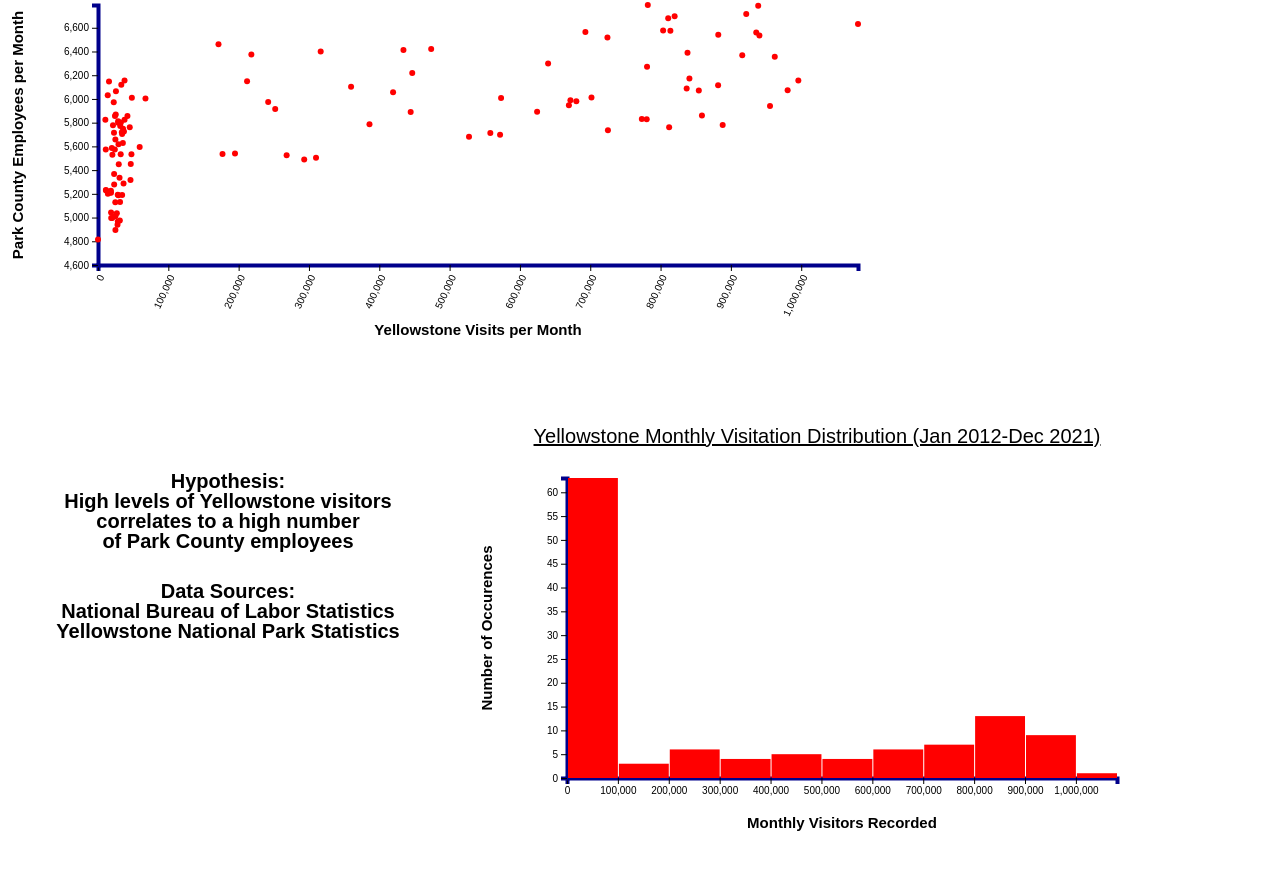
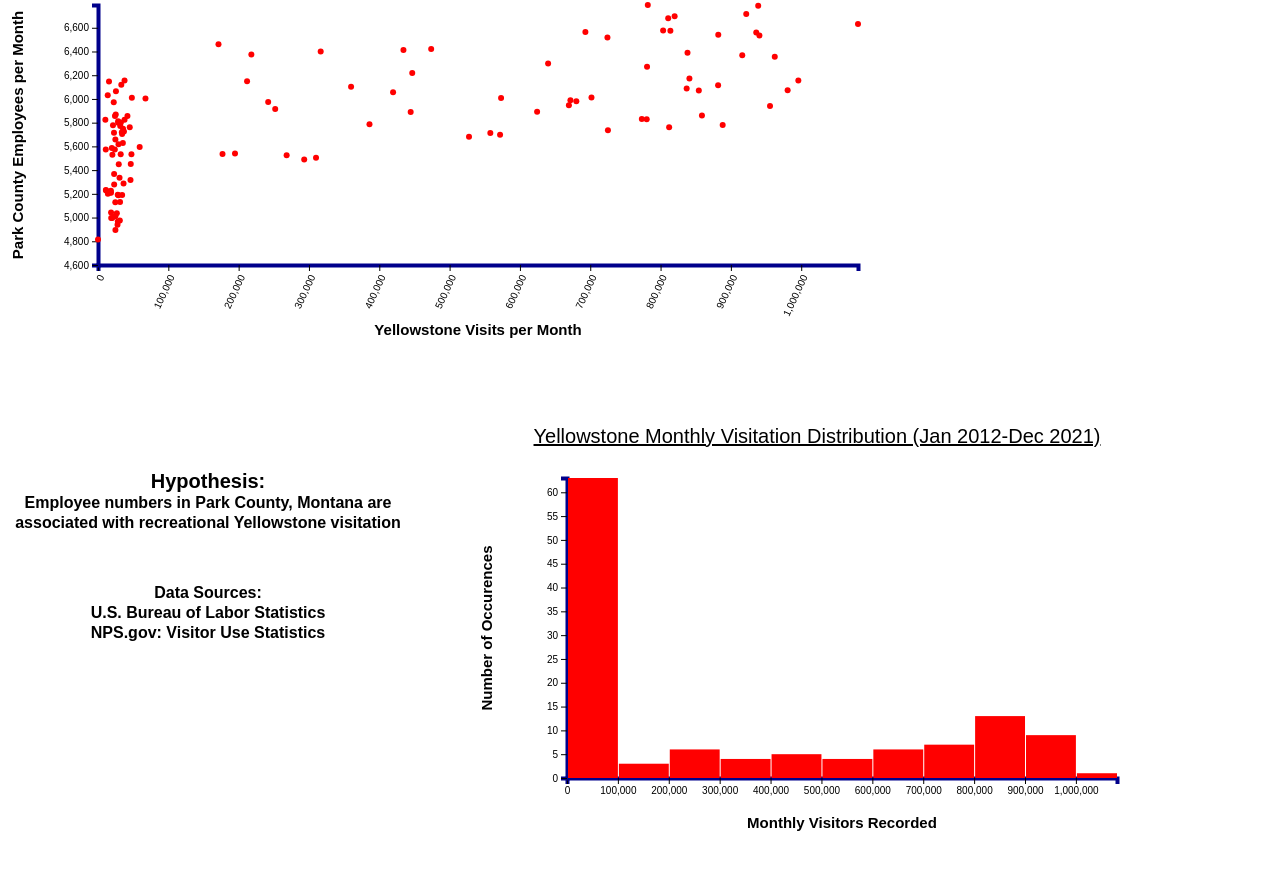
Before and after one commit to hged13/Scatter-Histogram, a plain HTML site: page index.html in a window 1280 px wide. Shown: the part 1059-1950 px from the top of the page. Drawn offline with nearby package versions, Linux system fonts and the light colour scheme.

Commit message:
Add files via upload

```diff
--- a/index.html
+++ b/index.html
@@ -98,54 +98,47 @@ var holder = d3.select("body") // select the 'body' element
       .attr("height", 500);
 // draw a circle
       holder.append("text")
-      .attr("x", 220 )
+      .attr("x", 200 )
       .attr("y",  100)
       .style("text-anchor", "middle")
       .style("font-size","20px")
       .style("font-weight","bold")
       .text("Hypothesis:");
       holder.append("text")
-      .attr("x", 220 )
+      .attr("x", 200 )
       .attr("y",  120)
       .style("text-anchor", "middle")
-      .style("font-size","20px")
+      .style("font-size","16px")
       .style("font-weight","bold")
-      .text("High levels of Yellowstone visitors");
+      .text("Employee numbers in Park County, Montana are ");
       holder.append("text")
-      .attr("x", 220 )
+      .attr("x", 200 )
       .attr("y",  140)
       .style("text-anchor", "middle")
-      .style("font-size","20px")
+      .style("font-size","16px")
       .style("font-weight","bold")
-      .text("correlates to a high number");
-      holder.append("text")
-      .attr("x", 220 )
-      .attr("y",  160)
-      .style("text-anchor", "middle")
-      .style("font-size","20px")
-      .style("font-weight","bold")
-      .text(" of Park County employees");
-      holder.append("text")
-      .attr("x", 220 )
+      .text("associated with recreational Yellowstone visitation");
+     holder.append("text")
+      .attr("x", 200 )
       .attr("y",  210)
       .style("text-anchor", "middle")
-      .style("font-size","20px")
+      .style("font-size","16px")
       .style("font-weight","bold")
       .text("Data Sources:");
       holder.append("text")
-      .attr("x", 220 )
+      .attr("x", 200 )
       .attr("y",  230)
       .style("text-anchor", "middle")
-      .style("font-size","20px")
+      .style("font-size","16px")
       .style("font-weight","bold")
-      .text("National Bureau of Labor Statistics");
+      .text("U.S. Bureau of Labor Statistics");
       holder.append("text")
-      .attr("x", 220 )
+      .attr("x", 200 )
       .attr("y",  250)
       .style("text-anchor", "middle")
-      .style("font-size","20px")
+      .style("font-size","16px")
       .style("font-weight","bold")
-      .text("Yellowstone National Park Statistics");
+      .text("NPS.gov: Visitor Use Statistics");
 
 
 
```
